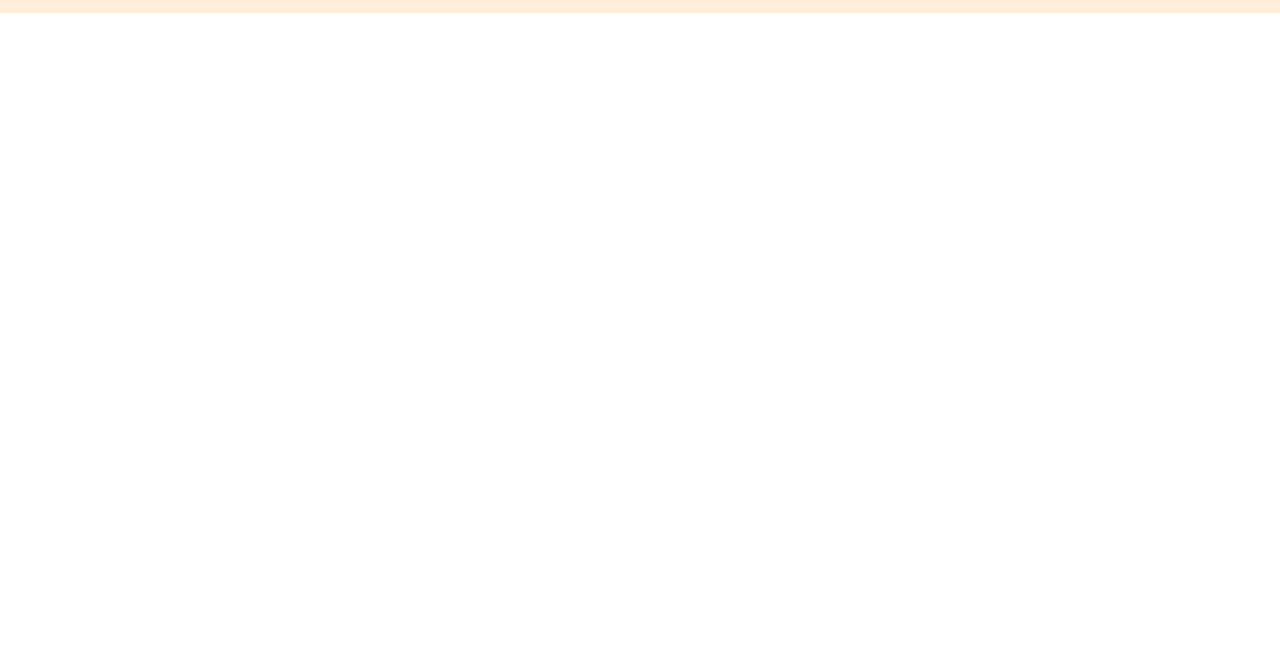
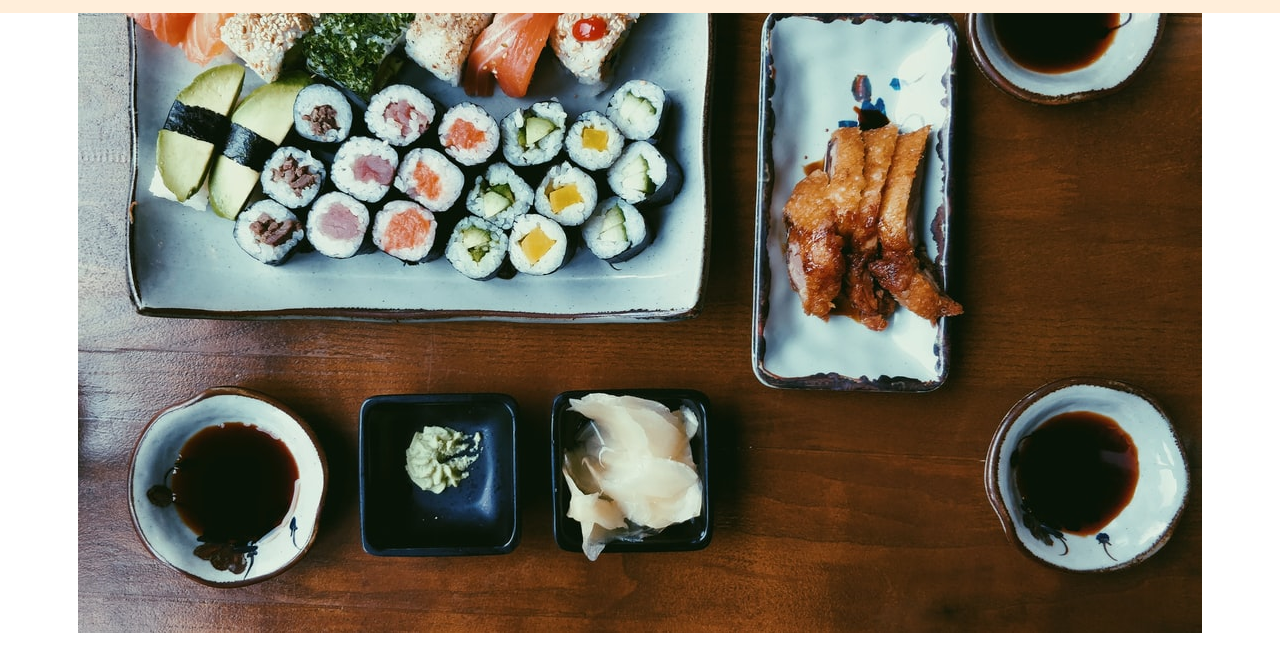
Before and after one commit to patk80/Restaurant-Website, a plain HTML site: page index.html in a window 1280 px wide. Shown: the part 69-740 px from the top of the page. Drawn offline with Linux system fonts and the light colour scheme.

Commit message:
Adding hero image

```diff
--- a/index.html
+++ b/index.html
@@ -32,7 +32,9 @@
 
     <div class="main-content">
 
-
+      <section class="hero-section">
+        <img src="img/Sushi-2.jpg" alt="Sushi">
+      </section>
 
 
 
--- a/styles.css
+++ b/styles.css
@@ -141,3 +141,8 @@
 .main-content {
     padding: 20px;
 }
+
+.hero-section {
+    display: flex;
+    justify-content: center;
+}
```
Also changed, not shown: img/Sushi-2.jpg (added), img/Sushi.jpg (added).
